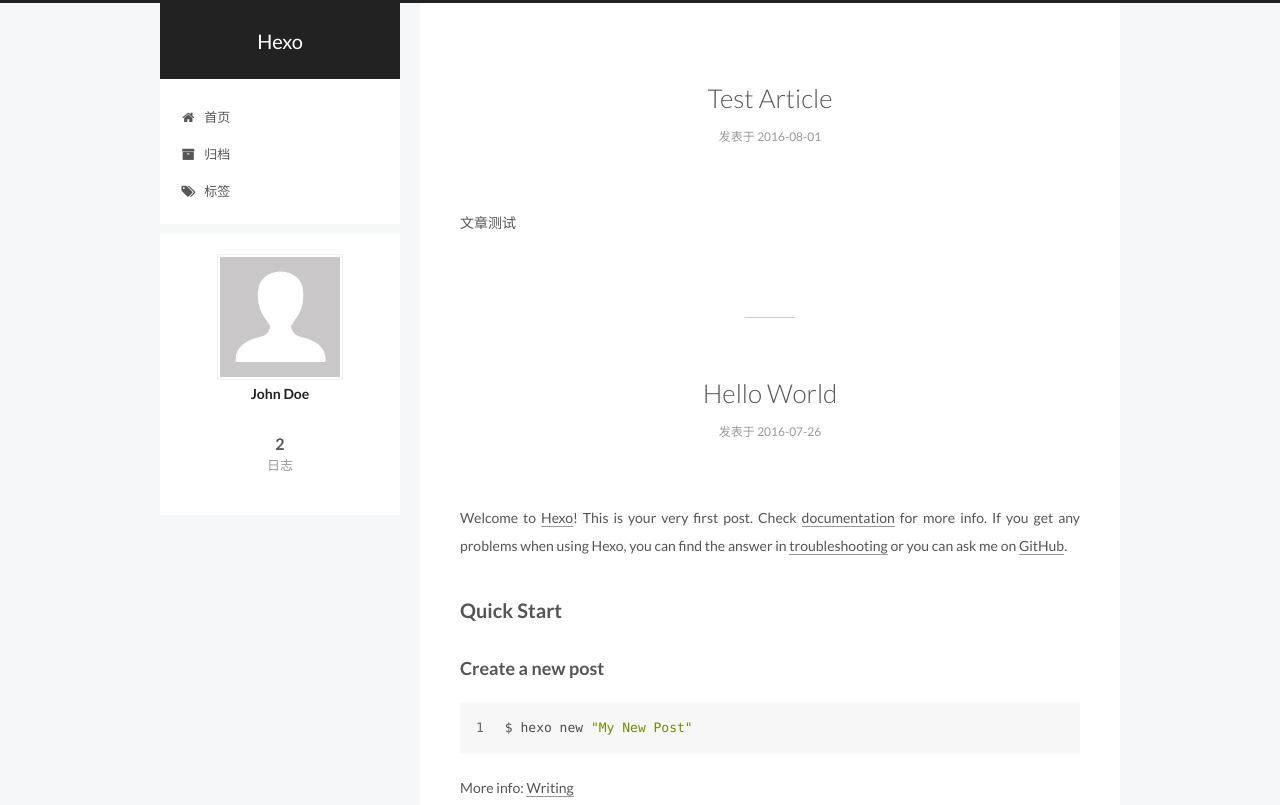
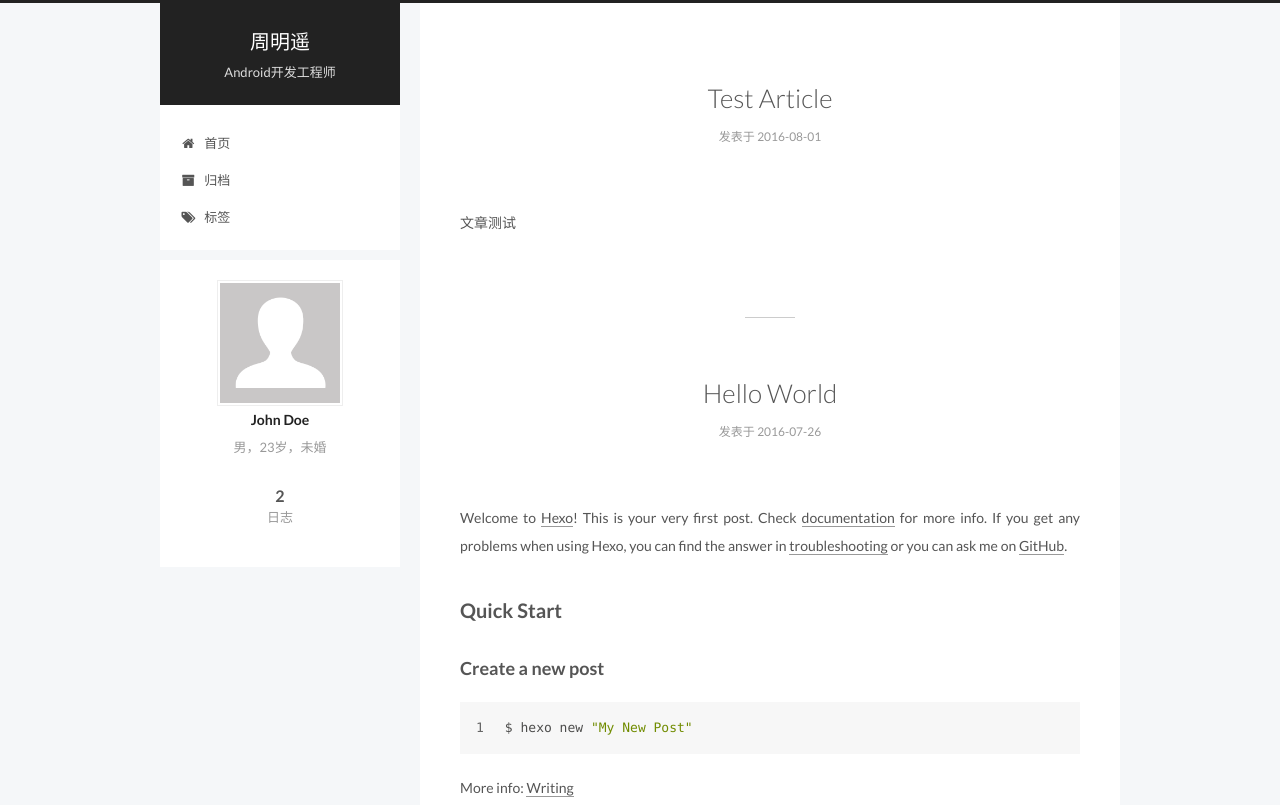
Before and after one commit to a3349384/a3349384.github.io, a plain HTML site: page index.html in a window 1280 px wide. Shown: the top 805 px of the page. Drawn offline with Linux system fonts and the light colour scheme.

Commit message:
Site updated: 2016-08-01 14:50:28

```diff
--- a/css/main.css
+++ b/css/main.css
@@ -1549,7 +1549,7 @@ pre .javascript .function {
   width: 4px;
   height: 4px;
   border-radius: 50%;
-  background: #1ff725;
+  background: #ff37af;
 }
 .links-of-blogroll {
   font-size: 13px;
--- a/index.html
+++ b/index.html
@@ -84,12 +84,15 @@
 
 
 
+<meta name="description" content="男，23岁，未婚">
 <meta property="og:type" content="website">
-<meta property="og:title" content="Hexo">
-<meta property="og:url" content="http://yoursite.com/index.html">
-<meta property="og:site_name" content="Hexo">
+<meta property="og:title" content="周明遥">
+<meta property="og:url" content="https://a3349384.github.io/index.html">
+<meta property="og:site_name" content="周明遥">
+<meta property="og:description" content="男，23岁，未婚">
 <meta name="twitter:card" content="summary">
-<meta name="twitter:title" content="Hexo">
+<meta name="twitter:title" content="周明遥">
+<meta name="twitter:description" content="男，23岁，未婚">
 
 
 
@@ -107,7 +110,7 @@
   };
 </script>
 
-  <title> Hexo </title>
+  <title> 周明遥 </title>
 </head>
 
 <body itemscope itemtype="http://schema.org/WebPage" lang="zh-Hans">
@@ -140,11 +143,11 @@
   <div class="custom-logo-site-title">
     <a href="/"  class="brand" rel="start">
       <span class="logo-line-before"><i></i></span>
-      <span class="site-title">Hexo</span>
+      <span class="site-title">周明遥</span>
       <span class="logo-line-after"><i></i></span>
     </a>
   </div>
-  <p class="site-subtitle"></p>
+  <p class="site-subtitle">Android开发工程师</p>
 </div>
 
 <div class="site-nav-toggle">
@@ -441,7 +444,7 @@
                src="/images/avatar.gif"
                alt="John Doe" />
           <p class="site-author-name" itemprop="name">John Doe</p>
-          <p class="site-description motion-element" itemprop="description"></p>
+          <p class="site-description motion-element" itemprop="description">男，23岁，未婚</p>
         </div>
         <nav class="site-state motion-element">
           <div class="site-state-item site-state-posts">
```
Also changed, not shown: 2016/07/26/hello-world/index.html (+6 -6 lines), 2016/08/01/Test-Article/index.html (+6 -6 lines), archives/2016/07/index.html (+11 -8 lines), archives/2016/08/index.html (+11 -8 lines), archives/2016/index.html (+11 -8 lines), archives/index.html (+11 -8 lines).
